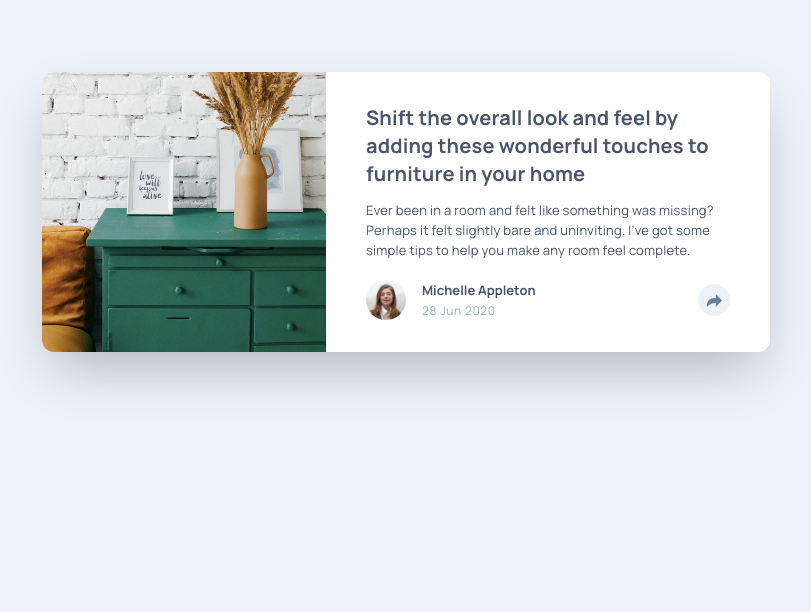
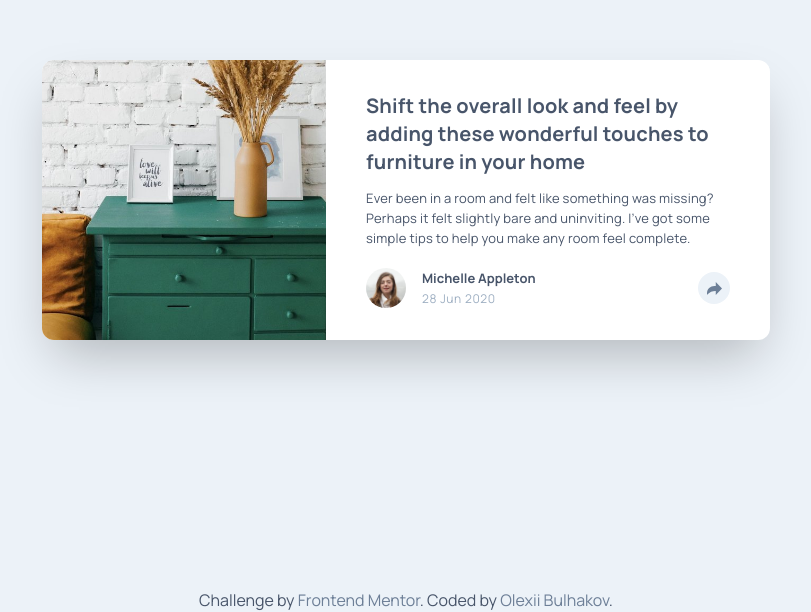
Before and after one commit to bulhakovolexii/article-preview-component, a website: page index.html in a window 1280 px wide. Shown: the part 188-800 px from the top of the page, without its empty margins (234-1045 px from the left). Drawn offline with Linux system fonts and the light colour scheme.

Commit message:
fix: added footer with attribution

```diff
--- a/index.html
+++ b/index.html
@@ -16,12 +16,12 @@
 
     <link rel="stylesheet" href="./dist/css/output.css" />
   </head>
-  <body>
+  <body class="flex flex-col min-h-screen">
     <div
       class="fixed top-0 right-0 bottom-0 left-0 -z-10 bg-grayish-blue-50"
     ></div>
     <!-- background -->
-    <main class="px-6 py-18 flex justify-center items-center min-h-screen">
+    <main class="px-6 py-18 flex justify-center items-center flex-1">
       <section
         class="shadow-2xl max-w-82 rounded-xl flex flex-col bg-white lg:flex-row lg:max-w-182"
       >
@@ -111,12 +111,21 @@
     <!--
     Share -->
 
-    <!-- <div class="attribution">
+    <footer class="text-center">
       Challenge by
-      <a href="https://www.frontendmentor.io?ref=challenge" target="_blank"
+      <a
+        href="https://www.frontendmentor.io?ref=challenge"
+        target="_blank"
+        class="text-grayish-blue-500 hover:underline"
         >Frontend Mentor</a
-      >. Coded by <a href="#">Your Name Here</a>.
-    </div> -->
+      >. Coded by
+      <a
+        href="https://github.com/bulhakovolexii/"
+        target="_blank"
+        class="text-grayish-blue-500 hover:underline"
+        >Olexii Bulhakov</a
+      >.
+    </footer>
     <script src="./dist/js/main.js"></script>
   </body>
 </html>
```
Also changed, not shown: dist/css/output.css.
